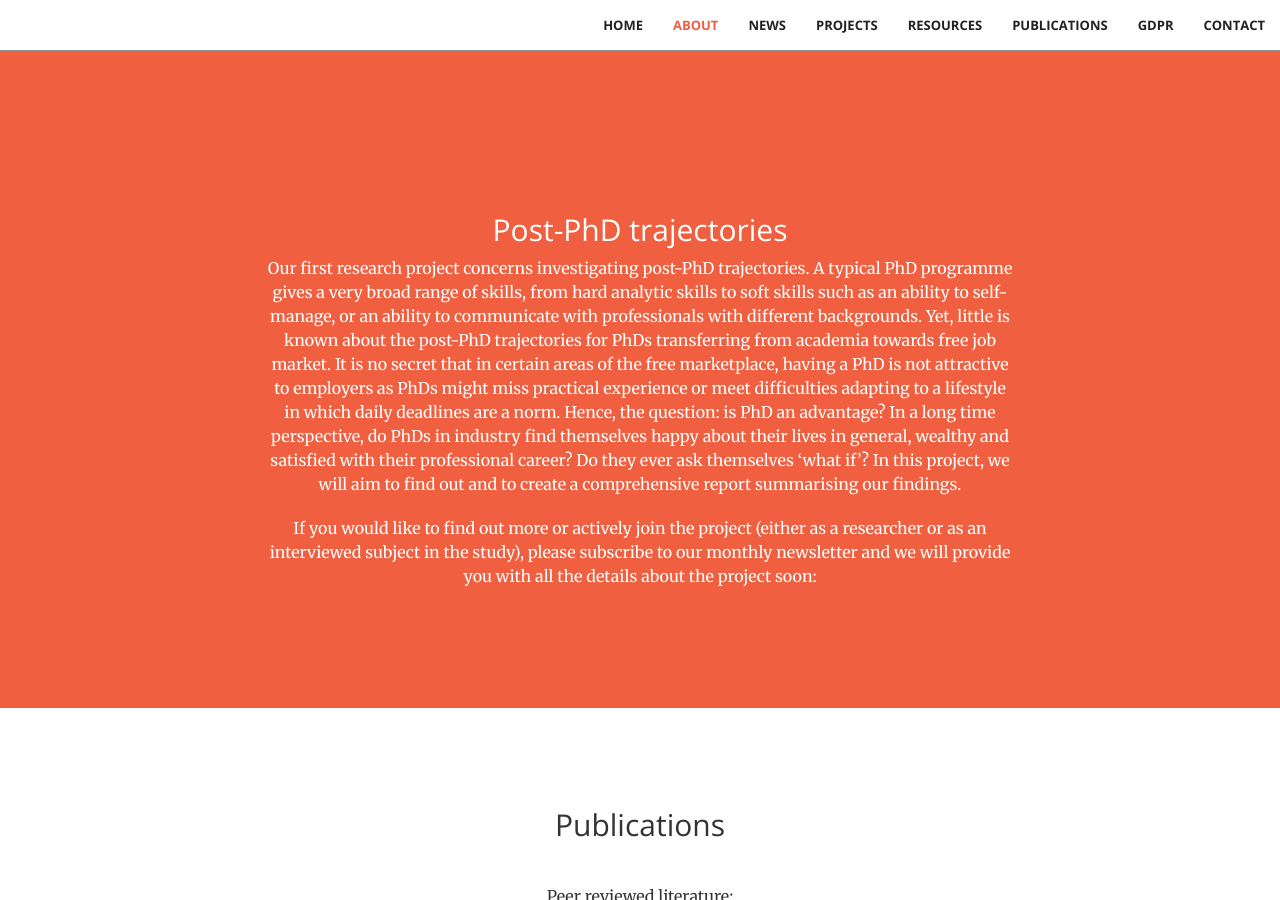
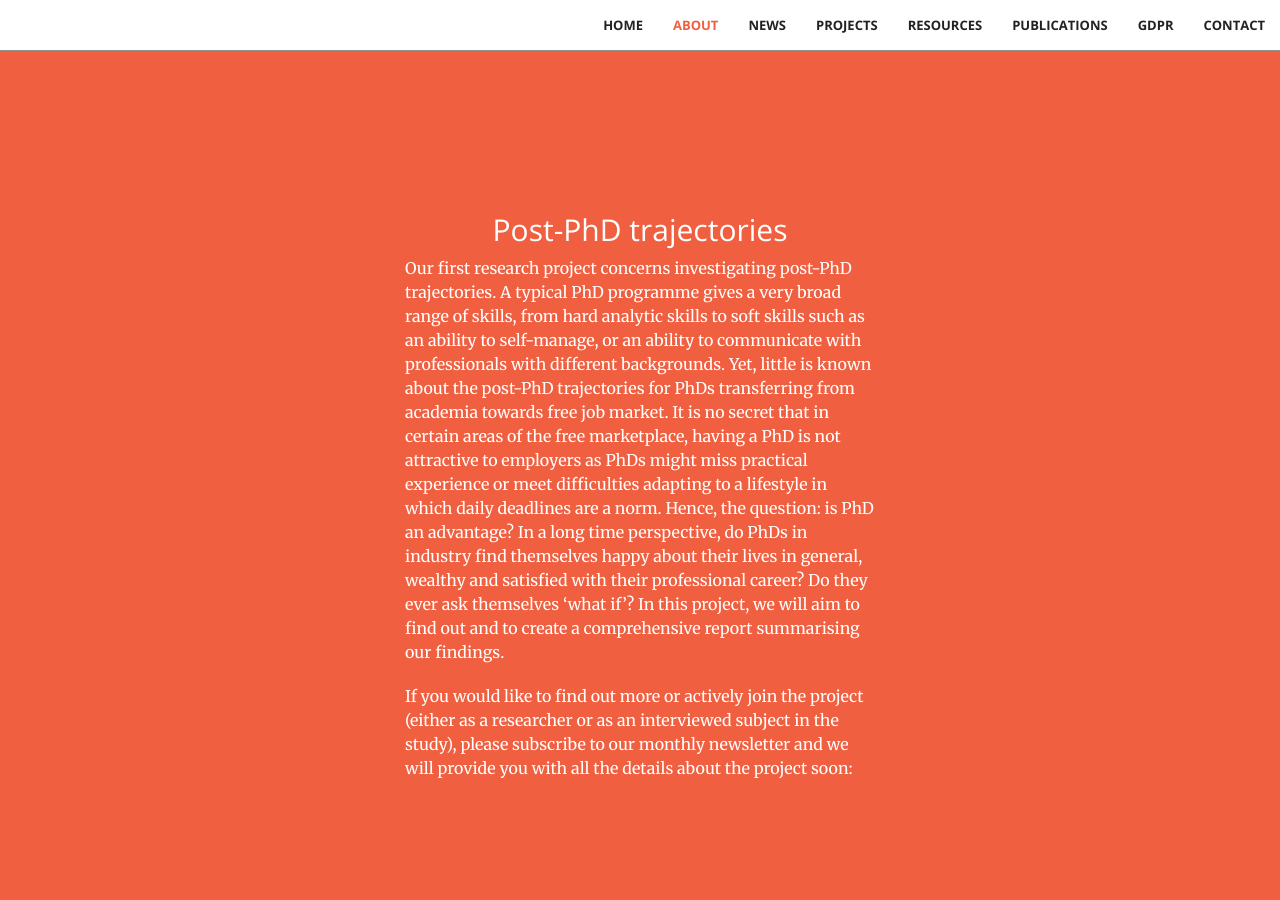
Before and after one commit to stichting-solaris/stichting-solaris.github.io, a Jekyll site: the page built from index.html, in a window 1280 px wide and 900 px high, scrolled down 2835 px. Built offline with Jekyll 4.4.1, drawn with Linux system fonts in a browser that asks for light colours.

Commit message:
Update projects.html

```diff
--- a/_includes/projects.html
+++ b/_includes/projects.html
@@ -8,6 +8,7 @@
         <div class="row">
             <div class="col-lg-8 col-lg-offset-2 text-center">
               <h2 class="section-heading">Post-PhD trajectories</h2>
+              <div class="col-lg-8 col-lg-offset-2 text-left">
 
               <p>Our first research project concerns investigating post-PhD trajectories.
               A typical PhD programme gives a very broad range of skills, from hard analytic skills to soft skills
```
